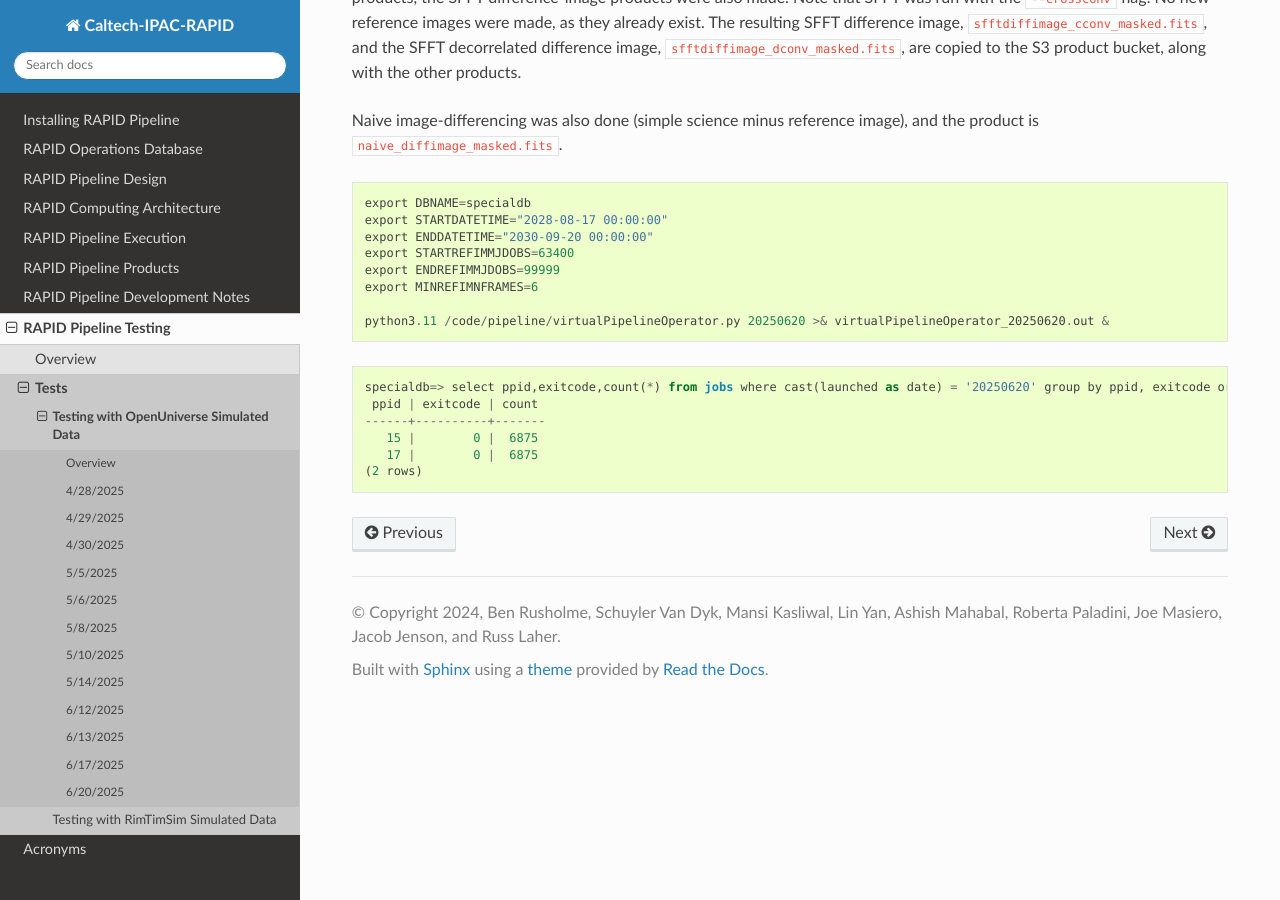
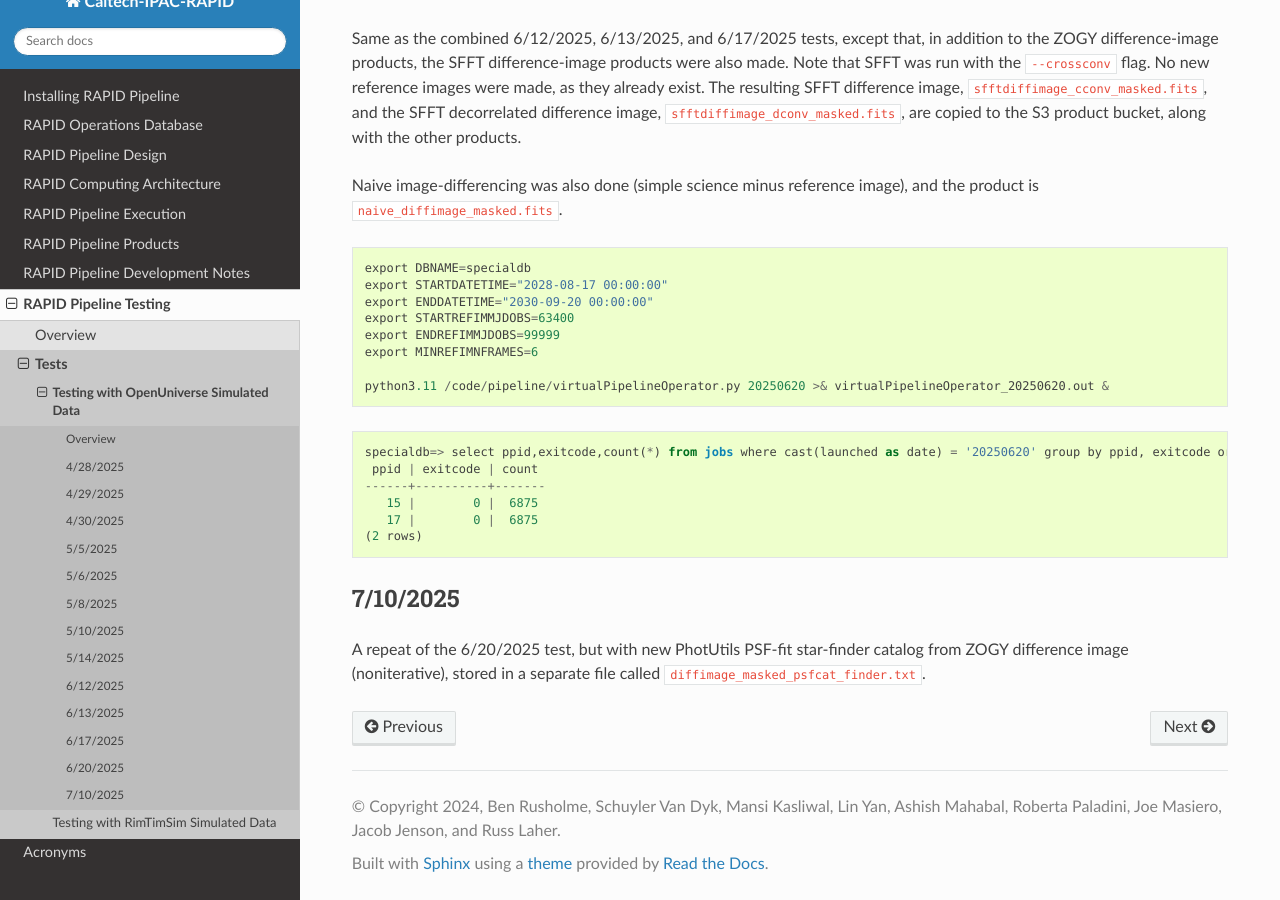
Before and after one commit to Caltech-IPAC/rapid, a Sphinx documentation site: the page built from docs/source/dev/openuniv_tests.rst, in a window 1280 px wide and 900 px high, scrolled down 22878 px. Built offline with Sphinx 7.4.7 and the Read the Docs theme 3.1.0, drawn with Linux system fonts in a browser that asks for light colours; formulas are drawn with MathJax 3; some of the changed text lies outside the part shown.

Commit message:
Documented the 20250710 test.

```diff
--- a/docs/source/dev/openuniv_tests.rst
+++ b/docs/source/dev/openuniv_tests.rst
@@ -80,6 +80,7 @@ Test                       No. of images  No. of ref. images made  Start obs. da
 6/13/2025                         2,783              None          2029-09-20 00:00:00  2030-09-20 00:00:00  Only ZOGY difference-image products were made
 6/17/2025                           547              None          2028-08-17 00:00:00  2028-09-07 00:00:00  Only ZOGY difference-image products were made
 6/20/2025                         6,875              None          2028-08-17 00:00:00  2030-09-20 00:00:00  Both ZOGY and SFFT difference-image products were made.  Ran SFFT with ``--crossconv`` flag.
+7/10/2025                         6,875              None          2028-08-17 00:00:00  2030-09-20 00:00:00  Like the 6/20/2025 test with new PhotUtils PSF-fit star-finder catalog in separate file.
 =========================  =============  =======================  ===================  ===================  ============================================================================================
 
 In the above table, superior reference images are defined as having ``nframes >= 10`` and ``cov5percent >= 60%``.  In other words, superior
@@ -810,3 +811,10 @@ Naive image-differencing was also done (simple science minus reference image), a
        15 |        0 |  6875
        17 |        0 |  6875
     (2 rows)
+
+
+7/10/2025
+************************************
+
+A repeat of the 6/20/2025 test, but with new PhotUtils PSF-fit star-finder catalog from ZOGY difference image (noniterative),
+stored in a separate file called ``diffimage_masked_psfcat_finder.txt``.
```
